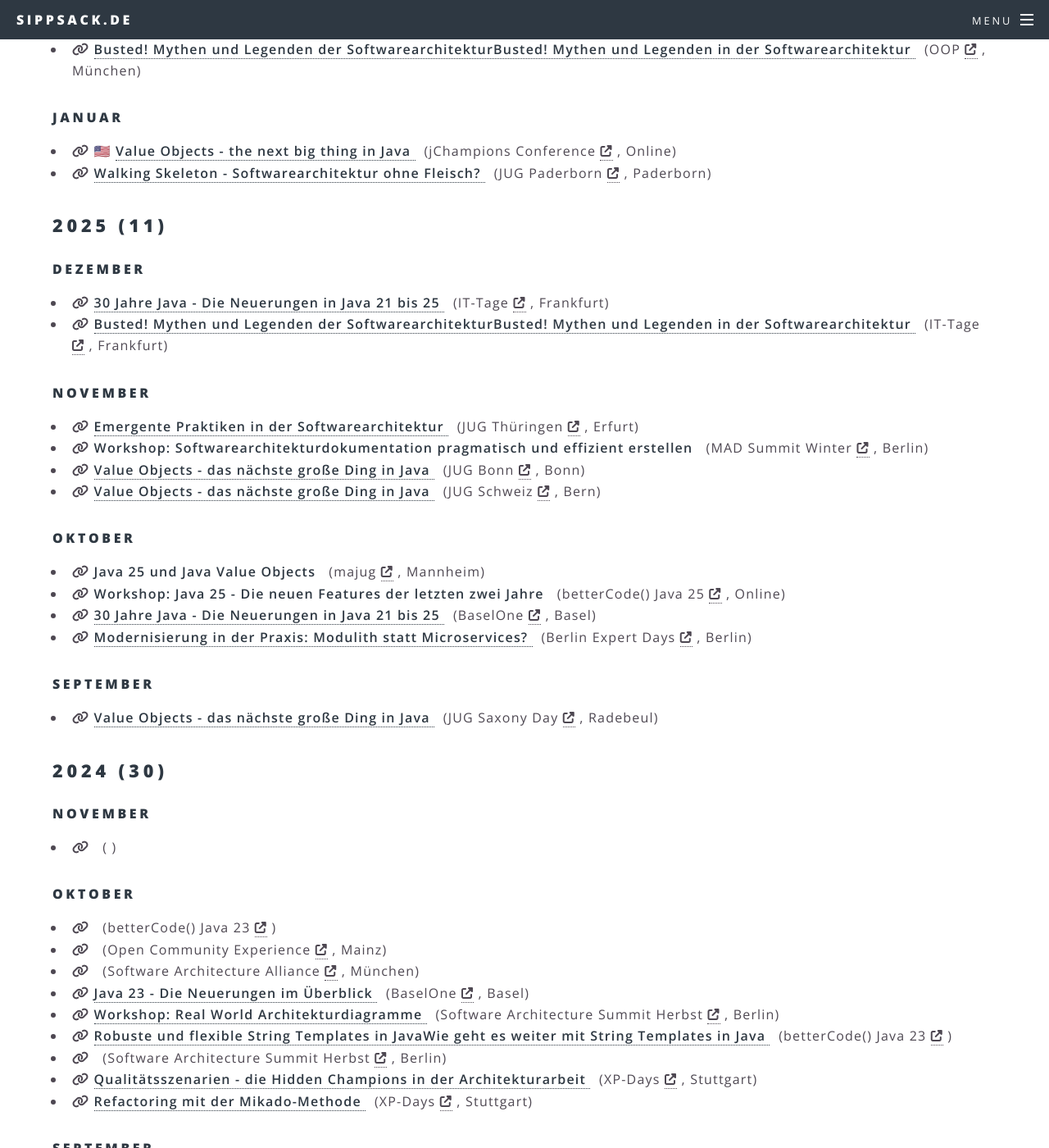
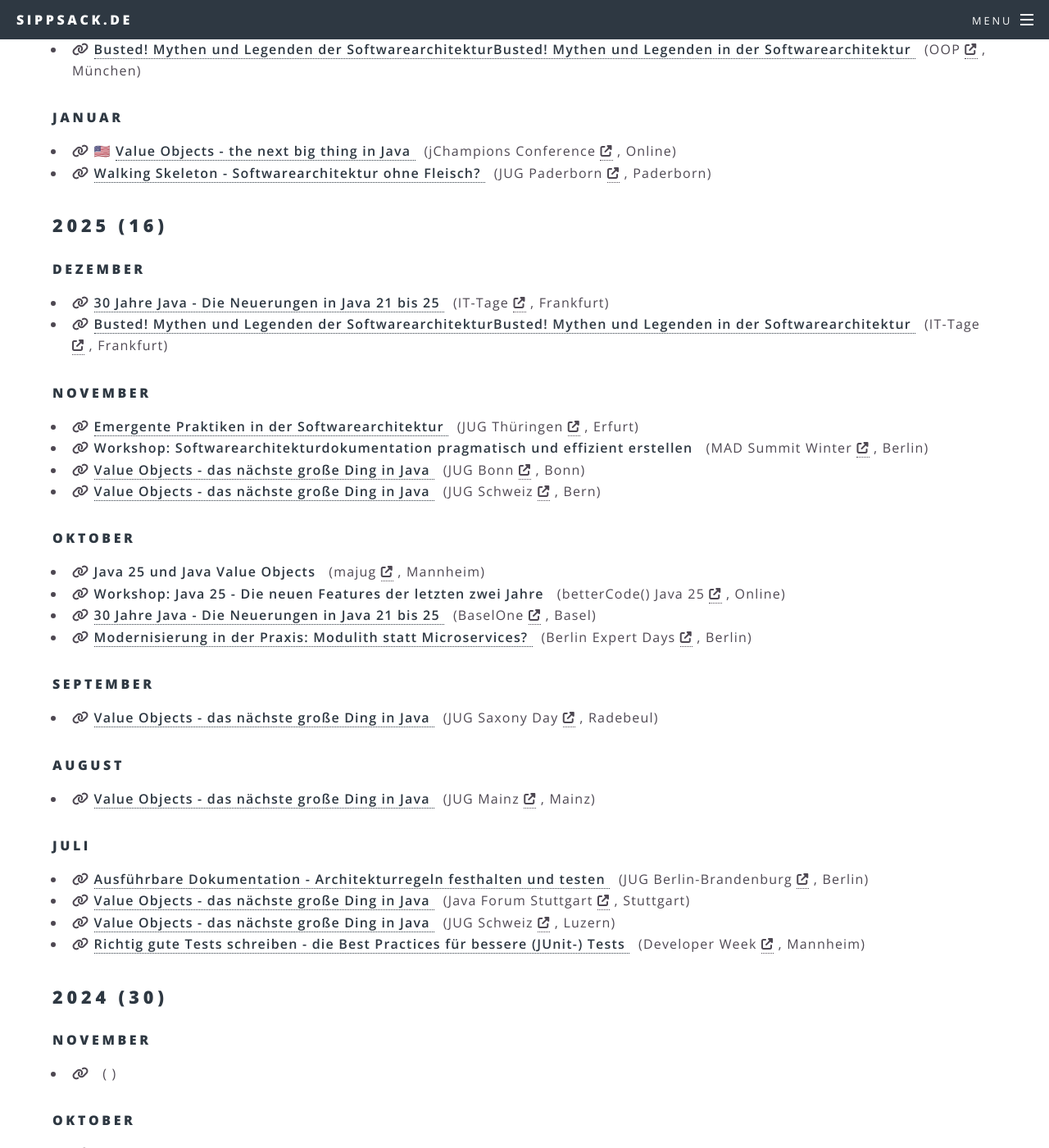
Before and after one commit to sippsack/sippsack.github.io, a Jekyll site: the page built from talks.md, in a window 1280 px wide and 1400 px high, scrolled down 2040 px. Shown: the whole window at 82% size. Built offline with Jekyll 4.4.1, drawn with Linux system fonts in a browser that asks for light colours.

Commit message:
Vorträge Juli und August 2025 in talks.yaml ergänzt
Co-authored-by: Copilot App <223556219+Copilot@users.noreply.github.com>

```diff
--- a/_data/talks.yaml
+++ b/_data/talks.yaml
@@ -228,6 +228,32 @@
       id: valuetypes
       date: 2025-09-26
       link: https://jugsaxony.org/day
+  - August:
+    - conference: JUG Mainz
+      id: valuetypes
+      date: 2025-08-13
+      location: Mainz
+      link: https://events.ijug.eu/events/160580fa-a448-421b-9901-d355fb9aeeb4
+  - Juli:
+    - conference: JUG Berlin-Brandenburg
+      id: docsascode7
+      date: 2025-07-16
+      location: Berlin
+      link: https://www.meetup.com/jug-bb/events/308593834/
+    - host: jfs
+      id: valuetypes
+      date: 2025-07-10
+      link: https://www.java-forum-stuttgart.de/vortraege/value-objects/
+    - conference: JUG Schweiz
+      id: valuetypes
+      date: 2025-07-07
+      location: Luzern
+      link: https://www.jug.ch/html/events/2025/value-objects_lu.html
+    - host: dwx
+      id: testing1
+      date: 2025-07-03
+      location: Mannheim
+      link: https://www.developer-week.de/programm/#/talk/richtig-gute-tests-schreiben-die-best-practices-fur-bessere-junit-tests
 2024:
   - November:
     - wjax, jug stuttgart
```
